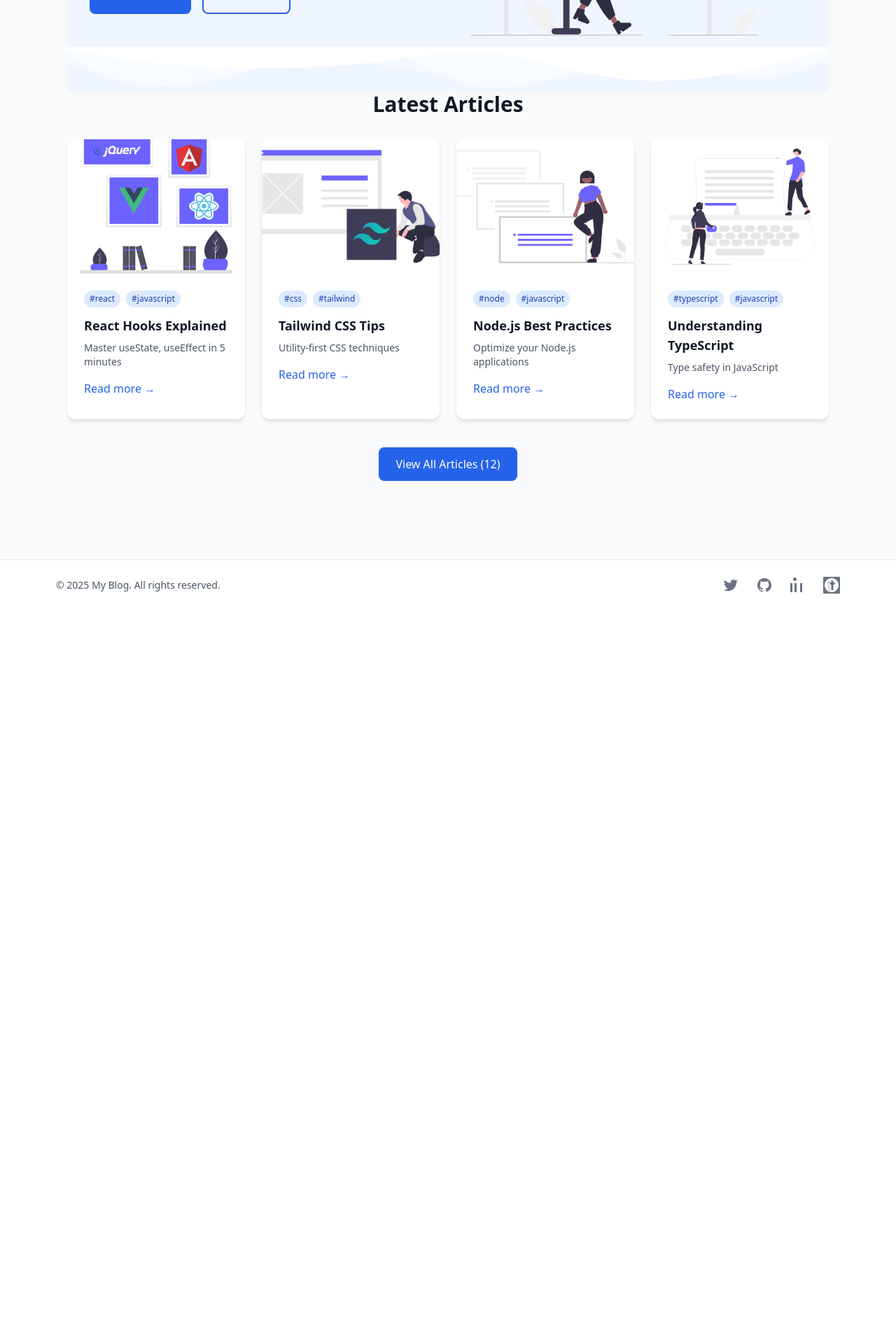
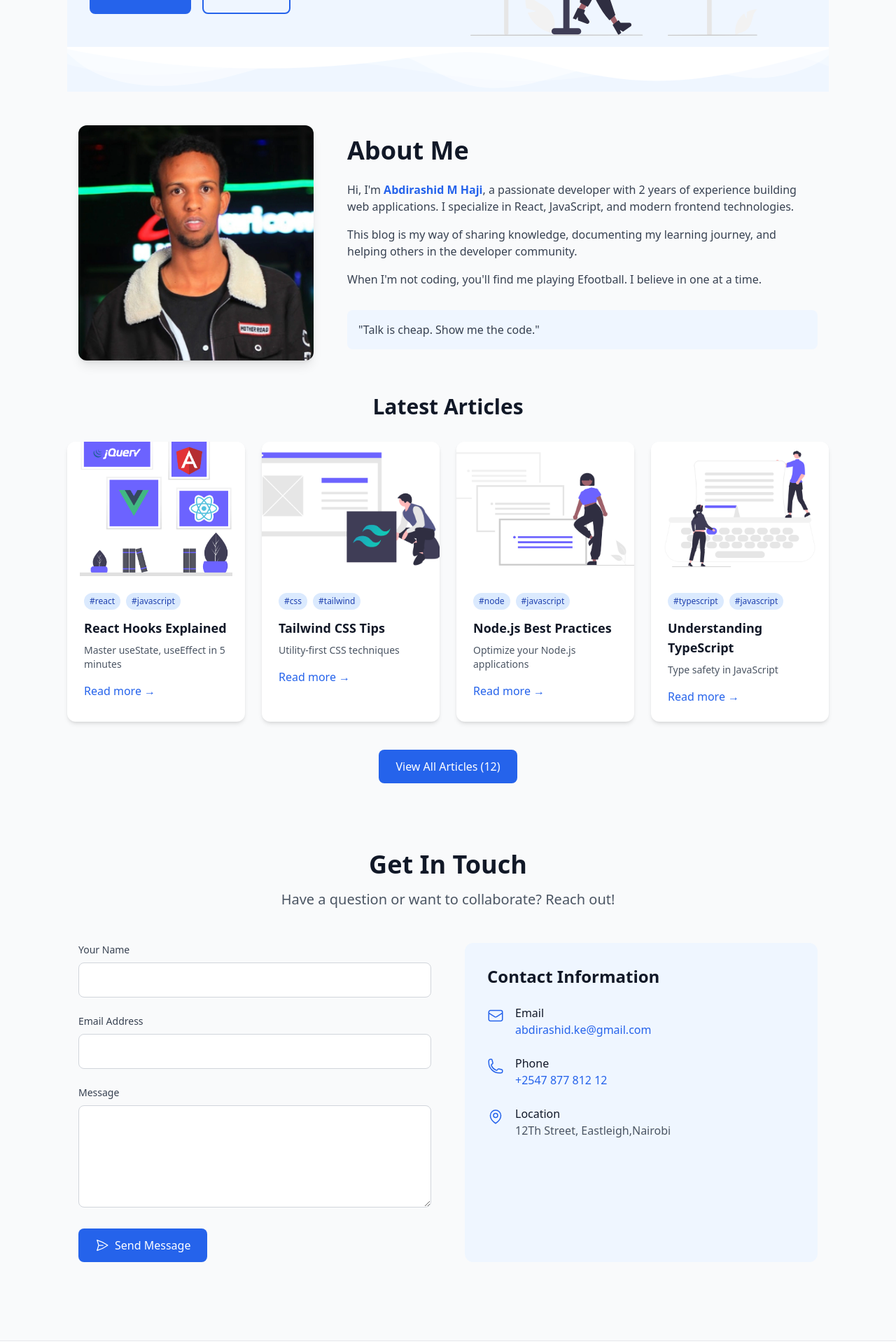
Before and after one commit to AbdirashidHaji/ABLOG, a React (Vite) app in the folder my-blog/: page / in a window 1280 px wide. Shown: the part 440-2360 px from the top of the page at 70% size. Before the commit the page ends 1312 px from the top, so only its background shows below. Built offline with nearby package versions, Linux system fonts and the light colour scheme.

Commit message:
feat: add contact page with form and social links

```diff
--- a/my-blog/src/components/MarkdownRender.jsx
+++ b/my-blog/src/components/MarkdownRender.jsx
@@ -0,0 +1,58 @@
+import ReactMarkdown from 'react-markdown';
+import { Prism as SyntaxHighlighter } from 'react-syntax-highlighter';
+import { atomDark } from 'react-syntax-highlighter/dist/cjs/styles/prism';
+import remarkGfm from 'remark-gfm';
+import rehypeRaw from 'rehype-raw';
+
+const MarkdownRender = ({ content }) => {
+  return (
+    <div className="prose dark:prose-invert max-w-none">
+      <ReactMarkdown
+        remarkPlugins={[remarkGfm]}
+        rehypePlugins={[rehypeRaw]}
+        components={{
+          code({  inline, className, children, ...props }) {
+            const match = /language-(\w+)/.exec(className || '');
+            return !inline && match ? (
+              <SyntaxHighlighter
+                style={atomDark}
+                language={match[1]}
+                PreTag="div"
+                showLineNumbers
+                wrapLines
+                {...props}
+              >
+                {String(children).replace(/\n$/, '')}
+              </SyntaxHighlighter>
+            ) : (
+              <code className="bg-gray-200 dark:bg-gray-700 px-2 py-1 rounded text-sm before:content-[''] after:content-['']">
+                {children}
+              </code>
+            );
+          },
+          h2: ({  ...props }) => (
+            <h2 className="text-2xl font-bold mt-8 mb-4 border-b pb-2 dark:border-gray-700" {...props} />
+          ),
+          a: ({  ...props }) => (
+            <a className="text-blue-600 dark:text-blue-400 hover:underline" {...props} />
+          ),
+          blockquote: ({  ...props }) => (
+            <blockquote className="border-l-4 border-gray-300 dark:border-gray-600 pl-4 italic my-4" {...props} />
+          ),
+          img: ({  ...props }) => (
+            <img className="rounded-lg my-4 mx-auto" {...props} />
+          ),
+          table: ({  ...props }) => (
+            <div className="overflow-x-auto">
+              <table className="min-w-full my-4" {...props} />
+            </div>
+          ),
+        }}
+      >
+        {content}
+      </ReactMarkdown>
+    </div>
+  );
+};
+
+export default MarkdownRender;
--- a/my-blog/src/pages/About.jsx
+++ b/my-blog/src/pages/About.jsx
@@ -1,12 +1,54 @@
-export default function About() {
-    return (
-      <div>
-        <h1 className="text-3xl font-bold text-gray-800 dark:text-white mb-6">
-          About This Blog
-        </h1>
-        <p className="text-gray-600 dark:text-gray-300">
-          Information about the blog and author.
-        </p>
+import { useTheme } from '../context/ThemeContext';
+
+const About = () => {
+  const { darkMode } = useTheme();
+
+  return (
+    <div className="max-w-6xl mx-auto px-4 py-12">
+      {/* Image + Description Row */}
+      <div className="flex flex-col md:flex-row gap-12 items-center">
+        {/* Image Side (Left) */}
+        <div className="md:w-1/3">
+          <img
+            src="/images/me.webp"
+            alt="Your Name"
+            className="w-full h-auto rounded-xl shadow-lg"
+          />
+        </div>
+
+        {/* Description Side (Right) */}
+        <div className="md:w-2/3">
+          <h1 className="text-3xl md:text-4xl font-bold text-gray-900 dark:text-white mb-6">
+            About Me
+          </h1>
+
+          <div className={`prose-lg ${darkMode ? 'text-gray-300' : 'text-gray-700'}`}>
+            <p className="mb-4">
+              Hi, I'm <span className="font-semibold text-blue-600 dark:text-blue-400">Abdirashid M Haji</span>,
+              a passionate developer with 2 years of experience building web applications.
+              I specialize in React, JavaScript, and modern frontend technologies.
+            </p>
+
+            <p className="mb-4">
+              This blog is my way of sharing knowledge, documenting my learning journey,
+              and helping others in the developer community.
+            </p>
+
+            <p className="mb-4">
+              When I'm not coding, you'll find me playing Efootball.
+              I believe in one at a time.
+            </p>
+
+            <div className={`mt-8 p-4 rounded-lg ${darkMode ? 'bg-gray-800' : 'bg-blue-50'}`}>
+              <p className="font-medium">
+                "Talk is cheap. Show me the code."
+              </p>
+            </div>
+          </div>
+        </div>
       </div>
-    )
-  }
+    </div>
+  );
+};
+
+export default About;
--- a/my-blog/src/pages/Contact.jsx
+++ b/my-blog/src/pages/Contact.jsx
@@ -1,12 +1,145 @@
-export default function Contact() {
-    return (
-      <div>
-        <h1 className="text-3xl font-bold text-gray-800 dark:text-white mb-6">
-          Contact Me
+import { useState } from 'react';
+import { useTheme } from '../context/ThemeContext';
+import {
+  EnvelopeIcon,
+  PhoneIcon,
+  MapPinIcon,
+  PaperAirplaneIcon
+} from '@heroicons/react/24/outline';
+
+const Contact = () => {
+  const { darkMode } = useTheme();
+  const [formData, setFormData] = useState({
+    name: '',
+    email: '',
+    message: ''
+  });
+
+  const handleSubmit = (e) => {
+    e.preventDefault();
+    // Add form submission logic (e.g., Formspree, EmailJS)
+    console.log('Form submitted:', formData);
+    alert('Message sent successfully!');
+    setFormData({ name: '', email: '', message: '' });
+  };
+
+  return (
+    <div className="max-w-6xl mx-auto px-4 py-12">
+      {/* Header */}
+      <div className="text-center mb-12">
+        <h1 className="text-3xl md:text-4xl font-bold text-gray-900 dark:text-white mb-4">
+          Get In Touch
         </h1>
-        <p className="text-gray-600 dark:text-gray-300">
-          Ways to get in touch.
+        <p className={`text-xl ${darkMode ? 'text-gray-300' : 'text-gray-600'} max-w-2xl mx-auto`}>
+          Have a question or want to collaborate? Reach out!
         </p>
       </div>
-    )
-  }
+
+      <div className="flex flex-col lg:flex-row gap-12">
+        {/* Contact Form (Left) */}
+        <div className="lg:w-1/2">
+          <form onSubmit={handleSubmit} className="space-y-6">
+            <div>
+              <label htmlFor="name" className={`block mb-2 text-sm font-medium ${darkMode ? 'text-gray-300' : 'text-gray-700'}`}>
+                Your Name
+              </label>
+              <input
+                type="text"
+                id="name"
+                value={formData.name}
+                onChange={(e) => setFormData({...formData, name: e.target.value})}
+                className={`w-full p-3 rounded-lg border ${darkMode ? 'bg-gray-800 border-gray-700 text-white' : 'bg-white border-gray-300'}`}
+                required
+              />
+            </div>
+
+            <div>
+              <label htmlFor="email" className={`block mb-2 text-sm font-medium ${darkMode ? 'text-gray-300' : 'text-gray-700'}`}>
+                Email Address
+              </label>
+              <input
+                type="email"
+                id="email"
+                value={formData.email}
+                onChange={(e) => setFormData({...formData, email: e.target.value})}
+                className={`w-full p-3 rounded-lg border ${darkMode ? 'bg-gray-800 border-gray-700 text-white' : 'bg-white border-gray-300'}`}
+                required
+              />
+            </div>
+
+            <div>
+              <label htmlFor="message" className={`block mb-2 text-sm font-medium ${darkMode ? 'text-gray-300' : 'text-gray-700'}`}>
+                Message
+              </label>
+              <textarea
+                id="message"
+                rows="5"
+                value={formData.message}
+                onChange={(e) => setFormData({...formData, message: e.target.value})}
+                className={`w-full p-3 rounded-lg border ${darkMode ? 'bg-gray-800 border-gray-700 text-white' : 'bg-white border-gray-300'}`}
+                required
+              ></textarea>
+            </div>
+
+            <button
+              type="submit"
+              className="flex items-center justify-center gap-2 px-6 py-3 bg-blue-600 hover:bg-blue-700 text-white rounded-lg transition-colors"
+            >
+              <PaperAirplaneIcon className="w-5 h-5" />
+              Send Message
+            </button>
+          </form>
+        </div>
+
+        {/* Contact Info (Right) */}
+        <div className="lg:w-1/2">
+          <div className={`p-8 rounded-xl ${darkMode ? 'bg-gray-800' : 'bg-blue-50'} h-full`}>
+            <h2 className="text-2xl font-bold text-gray-900 dark:text-white mb-6">
+              Contact Information
+            </h2>
+
+            <div className="space-y-6">
+              <div className="flex items-start gap-4">
+                <EnvelopeIcon className="w-6 h-6 text-blue-600 dark:text-blue-400 mt-1" />
+                <div>
+                  <h3 className="font-medium text-gray-900 dark:text-white">Email</h3>
+                  <a
+                    href="mailto:contact@example.com"
+                    className="text-blue-600 dark:text-blue-400 hover:underline"
+                  >
+                    abdirashid.ke@gmail.com
+                  </a>
+                </div>
+              </div>
+
+              <div className="flex items-start gap-4">
+                <PhoneIcon className="w-6 h-6 text-blue-600 dark:text-blue-400 mt-1" />
+                <div>
+                  <h3 className="font-medium text-gray-900 dark:text-white">Phone</h3>
+                  <a
+                    href="tel:+1234567890"
+                    className="text-blue-600 dark:text-blue-400 hover:underline"
+                  >
+                    +2547 877 812 12
+                  </a>
+                </div>
+              </div>
+
+              <div className="flex items-start gap-4">
+                <MapPinIcon className="w-6 h-6 text-blue-600 dark:text-blue-400 mt-1" />
+                <div>
+                  <h3 className="font-medium text-gray-900 dark:text-white">Location</h3>
+                  <p className={`${darkMode ? 'text-gray-300' : 'text-gray-600'}`}>
+                    12Th Street, Eastleigh,Nairobi
+                  </p>
+                </div>
+              </div>
+            </div>
+          </div>
+        </div>
+      </div>
+    </div>
+  );
+};
+
+export default Contact;
--- a/my-blog/src/pages/Home.jsx
+++ b/my-blog/src/pages/Home.jsx
@@ -1,6 +1,8 @@
 import { Link } from 'react-router-dom';
 import Hero from '../components/Hero';
 import { posts } from '../data/posts';
+import About from './About';
+import Contact from './Contact';
 
 const Home = () => {
   // Choose 3 or 4 posts by changing this number ▼
@@ -14,6 +16,7 @@ const Home = () => {
   return (
     <div className="max-w-6xl mx-auto px-4 py-8">
       <Hero/>
+      <About/>
       {/* Featured Posts Section */}
       <section className="mb-12">
         <h2 className="text-2xl md:text-3xl font-bold text-gray-900 dark:text-white mb-8 text-center">
@@ -71,6 +74,7 @@ const Home = () => {
           </div>
         )}
       </section>
+      <Contact/>
     </div>
   );
 };
```
Also changed, not shown: my-blog/public/images/me.webp (added).
